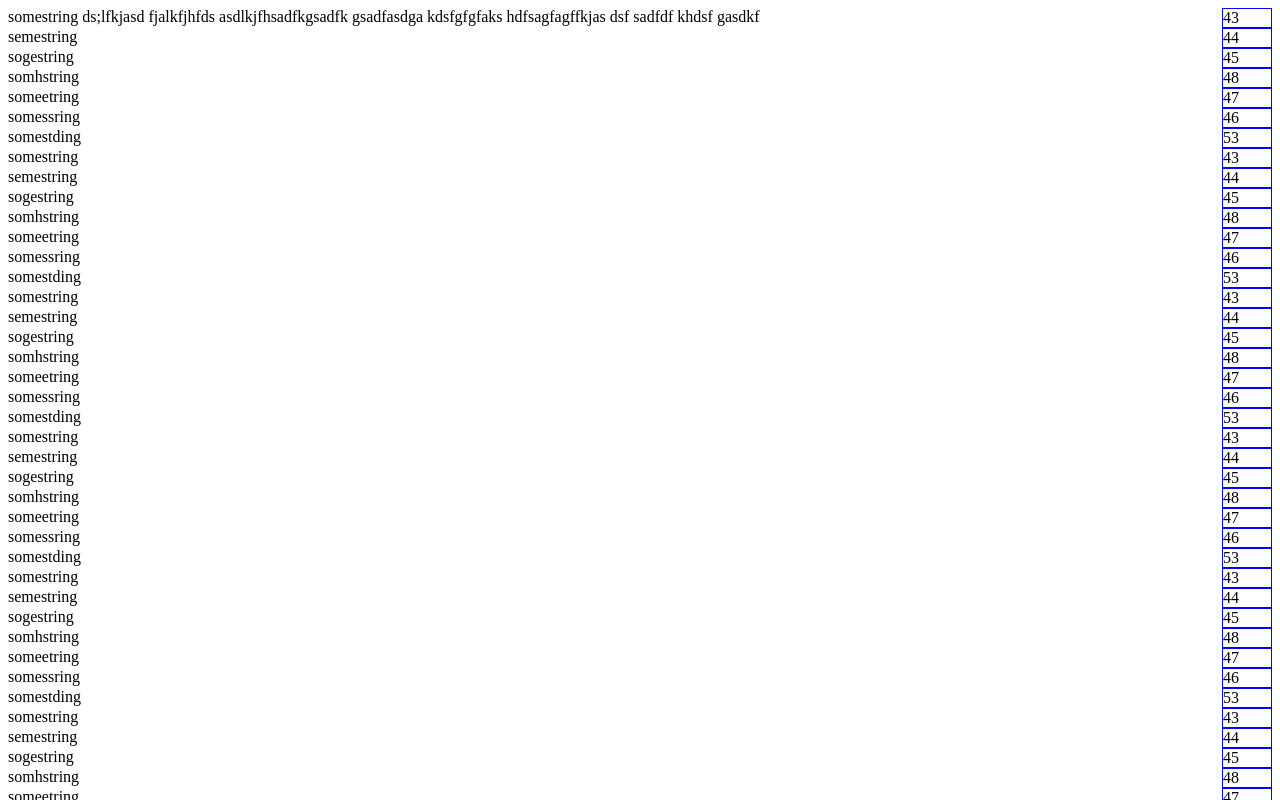
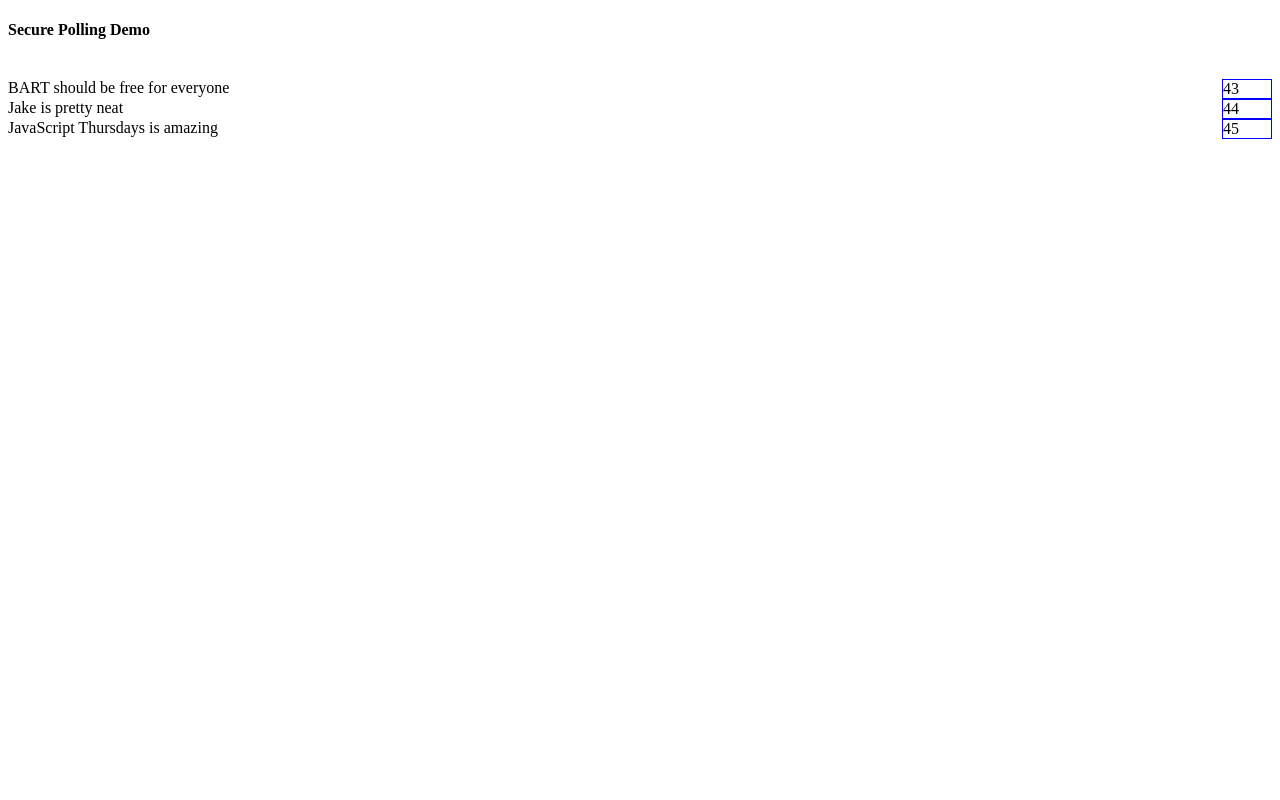
Before and after one commit to securepollingsystem/nextjs-blog, a Next.js app: page / in a window 1280 px wide. Shown: the top 800 px of the page. Built offline with nearby package versions, Linux system fonts and the light colour scheme.

Commit message:
implement cancel button

```diff
--- a/pages/index.js
+++ b/pages/index.js
@@ -10,6 +10,8 @@ export default function Home() {
   };
 
   return (<div>
+    <h4>Secure Polling Demo</h4>
+    <br />
     {
       getItems().map((item) =>
 	  <div
--- a/src/db.js
+++ b/src/db.js
@@ -1,57 +1,7 @@
 var stuff = [
-	{id: 1, title:"somestring ds;lfkjasd fjalkfjhfds asdlkjfhsadfkgsadfk gsadfasdga kdsfgfgfaks hdfsagfagffkjas dsf sadfdf khdsf gasdkf", percent:43},
-	{id: 2, title:"semestring", percent:44},
-	{id: 3, title:"sogestring", percent:45},
-	{id: 4, title:"somhstring", percent:48},
-	{id: 5, title:"someetring", percent:47},
-	{id: 6, title:"somessring", percent:46},
-	{id: 7, title:"somestding", percent:53},
-	{id: 8, title:"somestring", percent:43},
-	{id: 9, title:"semestring", percent:44},
-	{id: 10, title:"sogestring", percent:45},
-	{id: 11, title:"somhstring", percent:48},
-	{id: 12, title:"someetring", percent:47},
-	{id: 13, title:"somessring", percent:46},
-	{id: 14, title:"somestding", percent:53},
-	{id: 15, title:"somestring", percent:43},
-	{id: 16, title:"semestring", percent:44},
-	{id: 17, title:"sogestring", percent:45},
-	{id: 18, title:"somhstring", percent:48},
-	{id: 19, title:"someetring", percent:47},
-	{id: 20, title:"somessring", percent:46},
-	{id: 21, title:"somestding", percent:53},
-	{id: 22, title:"somestring", percent:43},
-	{id: 23, title:"semestring", percent:44},
-	{id: 24, title:"sogestring", percent:45},
-	{id: 25, title:"somhstring", percent:48},
-	{id: 26, title:"someetring", percent:47},
-	{id: 27, title:"somessring", percent:46},
-	{id: 28, title:"somestding", percent:53},
-	{id: 29, title:"somestring", percent:43},
-	{id: 30, title:"semestring", percent:44},
-	{id: 31, title:"sogestring", percent:45},
-	{id: 32, title:"somhstring", percent:48},
-	{id: 33, title:"someetring", percent:47},
-	{id: 34, title:"somessring", percent:46},
-	{id: 35, title:"somestding", percent:53},
-	{id: 36, title:"somestring", percent:43},
-	{id: 37, title:"semestring", percent:44},
-	{id: 38, title:"sogestring", percent:45},
-	{id: 39, title:"somhstring", percent:48},
-	{id: 40, title:"someetring", percent:47},
-	{id: 41, title:"somessring", percent:46},
-	{id: 42, title:"somestding", percent:53},
-	{id: 43, title:"somestring", percent:43},
-	{id: 44, title:"semestring", percent:44},
-	{id: 45, title:"sogestring", percent:45},
-	{id: 46, title:"somhstring", percent:48},
-	{id: 47, title:"someetring", percent:47},
-	{id: 48, title:"somessring", percent:46},
-	{id: 49, title:"somestding", percent:53},
-	{id: 50, title:"somestring", percent:43},
-	{id: 51, title:"semestring", percent:44},
-	{id: 52, title:"sogestring", percent:45},
-	{id: 53, title:"somhstring", percent:48},
+	{id: 1, title:"BART should be free for everyone", percent:43},
+	{id: 2, title:"Jake is pretty neat", percent:44},
+	{id: 3, title:"JavaScript Thursdays is amazing", percent:45},
 ];
 
 export const getItem = (id) => stuff.find(s => s.id == id);
```
Also changed, not shown: pages/confirm.js (+6 -1 lines).
